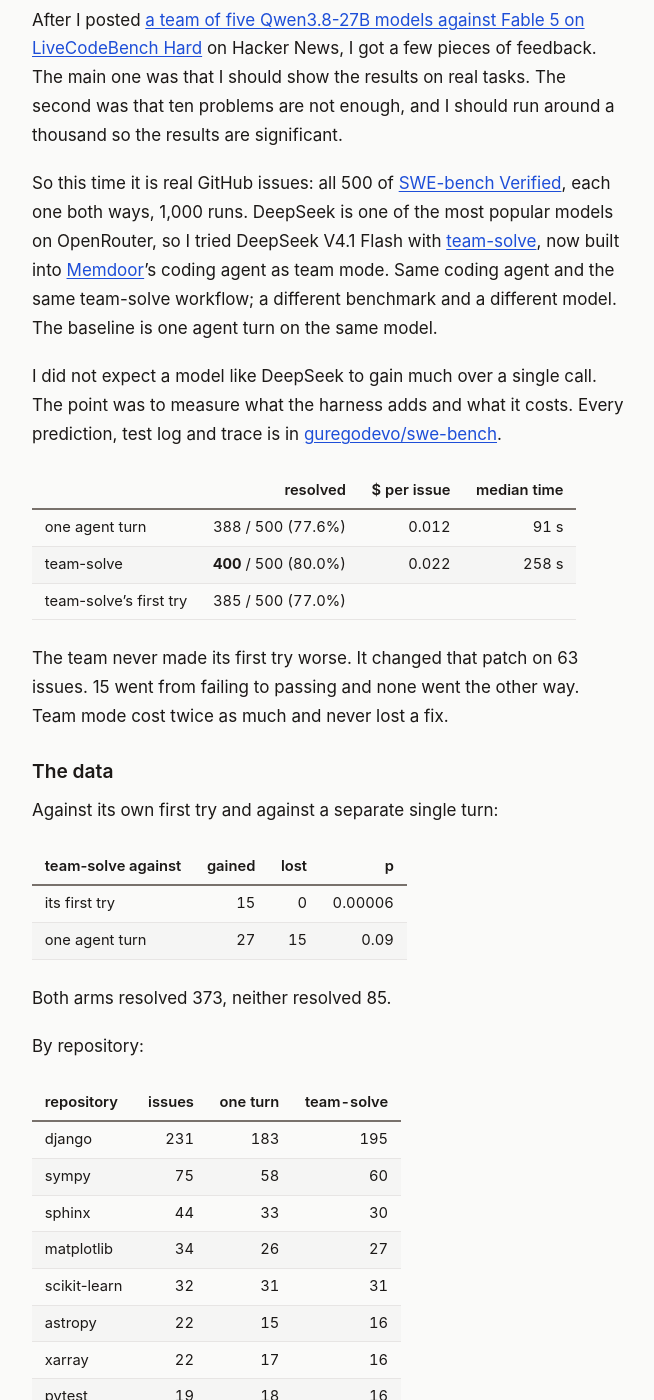
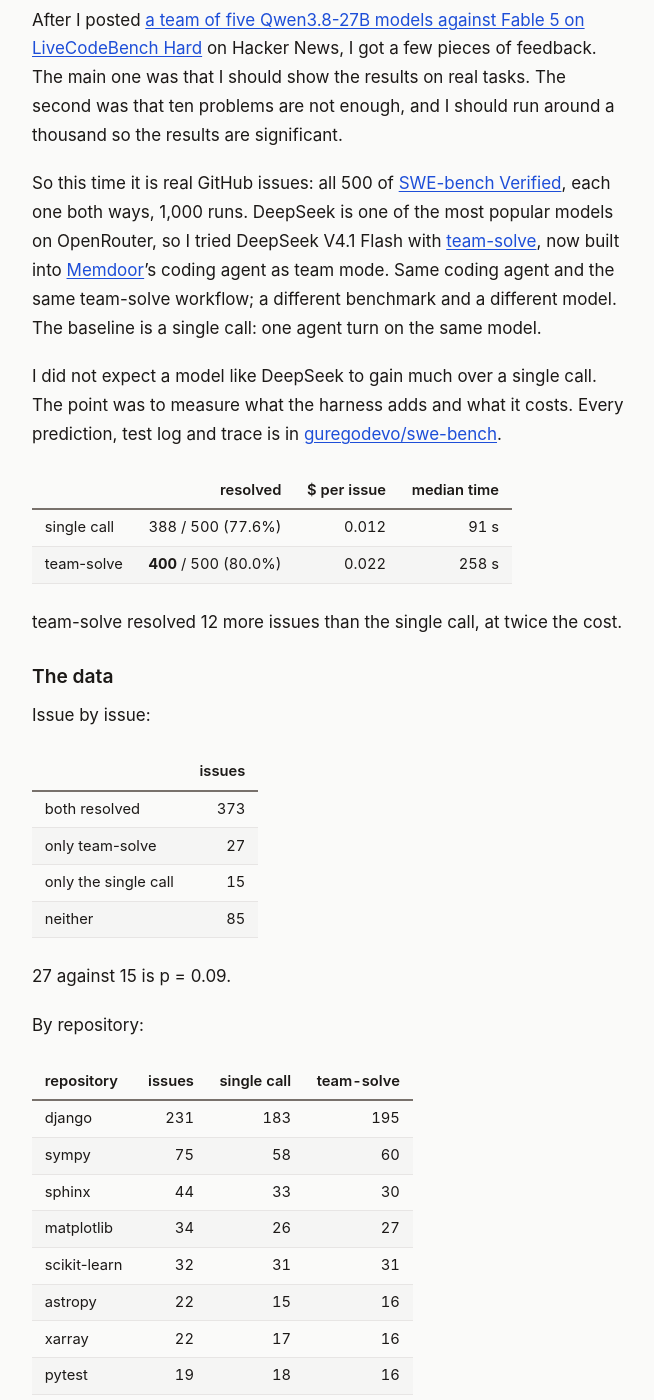
Before and after one commit to guregodevo/guregodevo.github.io, a Jekyll site: the page built from _posts/2026-11-07-swe-bench-verified-deepseek-team-solve.md, in a window 1280 px wide and 1400 px high, scrolled down 336 px. Shown: the whole window, without its empty margins (312-966 px from the left). Built offline with Jekyll 4.4.1, drawn with Linux system fonts in a browser that asks for light colours; some of the changed text lies outside the part shown.

Commit message:
The SWE-bench post compares the single call with team-solve, and nothing else

````diff
--- a/_posts/2026-11-07-swe-bench-verified-deepseek-team-solve.md
+++ b/_posts/2026-11-07-swe-bench-verified-deepseek-team-solve.md
@@ -9,32 +9,33 @@
 
 After I posted [a team of five Qwen3.8-27B models against Fable 5 on LiveCodeBench Hard](https://news.ycombinator.com/item?id=50320995) on Hacker News, I got a few pieces of feedback. The main one was that I should show the results on real tasks. The second was that ten problems are not enough, and I should run around a thousand so the results are significant.
 
-So this time it is real GitHub issues: all 500 of [SWE-bench Verified](https://www.swebench.com), each one both ways, 1,000 runs. DeepSeek is one of the most popular models on OpenRouter, so I tried DeepSeek V4.1 Flash with [team-solve](https://github.com/guregodevo/memdoor/tree/main/workflows/team-solve), now built into [Memdoor](https://github.com/guregodevo/memdoor)'s coding agent as team mode. Same coding agent and the same team-solve workflow; a different benchmark and a different model. The baseline is one agent turn on the same model.
+So this time it is real GitHub issues: all 500 of [SWE-bench Verified](https://www.swebench.com), each one both ways, 1,000 runs. DeepSeek is one of the most popular models on OpenRouter, so I tried DeepSeek V4.1 Flash with [team-solve](https://github.com/guregodevo/memdoor/tree/main/workflows/team-solve), now built into [Memdoor](https://github.com/guregodevo/memdoor)'s coding agent as team mode. Same coding agent and the same team-solve workflow; a different benchmark and a different model. The baseline is a single call: one agent turn on the same model.
 
 I did not expect a model like DeepSeek to gain much over a single call. The point was to measure what the harness adds and what it costs. Every prediction, test log and trace is in [guregodevo/swe-bench](https://github.com/guregodevo/swe-bench).
 
 | | resolved | $ per issue | median time |
 |---|---|---|---|
-| one agent turn | 388 / 500 (77.6%) | 0.012 | 91 s |
+| single call | 388 / 500 (77.6%) | 0.012 | 91 s |
 | team-solve | **400** / 500 (80.0%) | 0.022 | 258 s |
-| team-solve's first try | 385 / 500 (77.0%) | | |
 
-The team never made its first try worse. It changed that patch on 63 issues. 15 went from failing to passing and none went the other way. Team mode cost twice as much and never lost a fix.
+team-solve resolved 12 more issues than the single call, at twice the cost.
 
 ## The data
 
-Against its own first try and against a separate single turn:
+Issue by issue:
 
-| team-solve against | gained | lost | p |
-|---|---|---|---|
-| its first try | 15 | 0 | 0.00006 |
-| one agent turn | 27 | 15 | 0.09 |
+| | issues |
+|---|---|
+| both resolved | 373 |
+| only team-solve | 27 |
+| only the single call | 15 |
+| neither | 85 |
 
-Both arms resolved 373, neither resolved 85.
+27 against 15 is p = 0.09.
 
 By repository:
 
-| repository | issues | one turn | team-solve |
+| repository | issues | single call | team-solve |
 |---|---|---|---|
 | django | 231 | 183 | 195 |
 | sympy | 75 | 58 | 60 |
@@ -51,7 +52,7 @@
 
 By SWE-bench's own difficulty label:
 
-| difficulty | issues | one turn | team-solve |
+| difficulty | issues | single call | team-solve |
 |---|---|---|---|
 | under 15 min | 194 | 166 | 173 |
 | 15 min to 1 hour | 261 | 199 | 204 |
@@ -60,7 +61,7 @@
 
 By the year the issue was filed:
 
-| year | issues | one turn | team-solve |
+| year | issues | single call | team-solve |
 |---|---|---|---|
 | 2013–2016 | 8 | 3 | 3 |
 | 2017 | 16 | 15 | 15 |
@@ -75,7 +76,7 @@
 
 From OpenRouter's own charge on each call, over the 1,000 runs that count:
 
-| | one agent turn | team-solve |
+| | single call | team-solve |
 |---|---|---|
 | total for the 500 issues | $6.01 | $10.84 |
 | per issue, mean | $0.012 | $0.022 |
@@ -107,11 +108,11 @@
 
 `verify` grades every issue again from its recorded test output. The 7 issues it skips have an empty patch.
 
-One issue both the single turn and the first try failed, and the team fixed:
+One issue the single call failed and team-solve fixed:
 
 ```
-$ grep -m1 '^kept:' $d/trajs/django__django-12406.md
-kept: the team's work (check 0, judge PASS; the direct attempt's check was 1)
+$ jq '."django__django-12406".resolved' 20261106_memdoor_deepseek-v4.1-flash/logs/django__django-12406/report.json
+false
 $ jq '."django__django-12406".resolved' $d/logs/django__django-12406/report.json
 true
 ```
````
